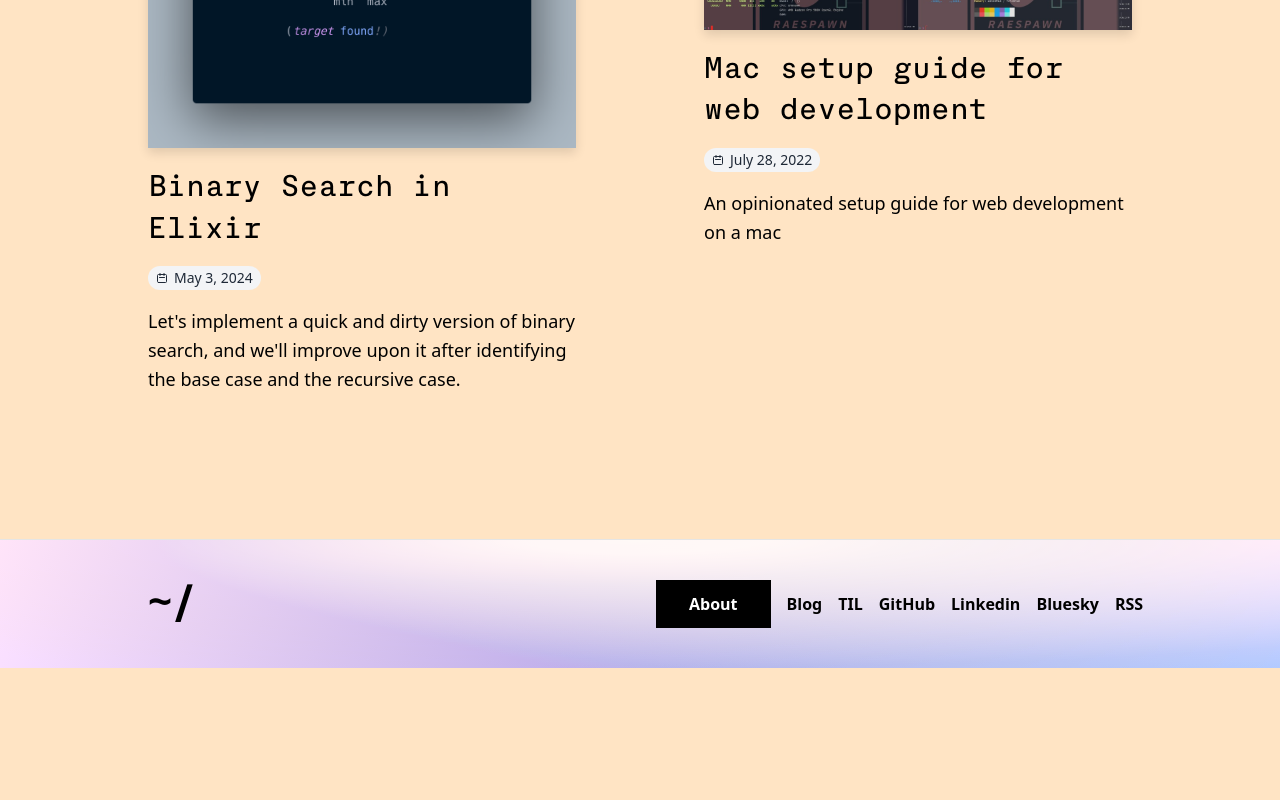
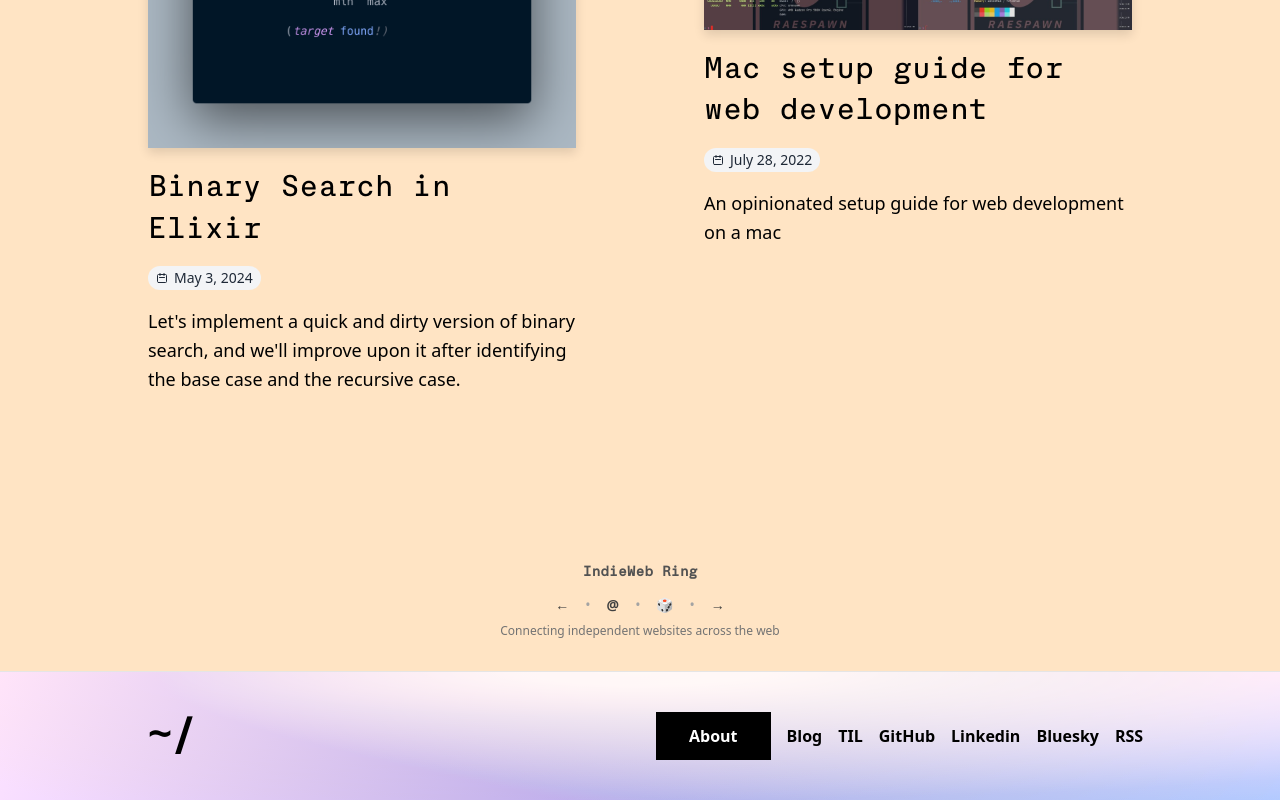
Before and after one commit to dviramontes/dotcom, a Next.js app: page / in a window 1280 px wide. Shown: the part 1730-2530 px from the top of the page. Before the commit the page ends 2398 px from the top, so only its background shows below. Built offline with nearby package versions, Linux system fonts and the light colour scheme.

Commit message:
add webring component to homepage

```diff
--- a/components/webring.tsx
+++ b/components/webring.tsx
@@ -27,7 +27,7 @@ const Webring: React.FC<WebringProps> = ({ className = '' }) => {
   }
 
   return (
-    <div className={`border-t border-neutral-200 pt-6 mt-8 ${className}`}>
+    <div className={`pt-6 mb-8 mt-8 ${className}`}>
       <div className="text-center">
         <h3 className="text-sm font-semibold text-neutral-600 mb-3">
           {webringData.name}
--- a/pages/index.tsx
+++ b/pages/index.tsx
@@ -4,6 +4,7 @@ import HeroPost from '../components/hero-post'
 import Intro from '../components/intro'
 import Layout from '../components/layout'
 import TILTerminalList from '../components/til-terminal-list'
+import Webring from '../components/webring'
 import { getAllEntries } from '../lib/api'
 import Head from 'next/head'
 import Post from '../interfaces/post'
@@ -43,6 +44,7 @@ export default function Index({ allPosts, allTILs }: Props) {
         {morePosts.length > 0 && (
           <MorePosts posts={morePosts} basePath="/posts" />
         )}
+        <Webring className="mb-16" />
       </Container>
     </Layout>
   )
```
Also changed, not shown: _til/20250627.md (line endings or trailing spaces).
